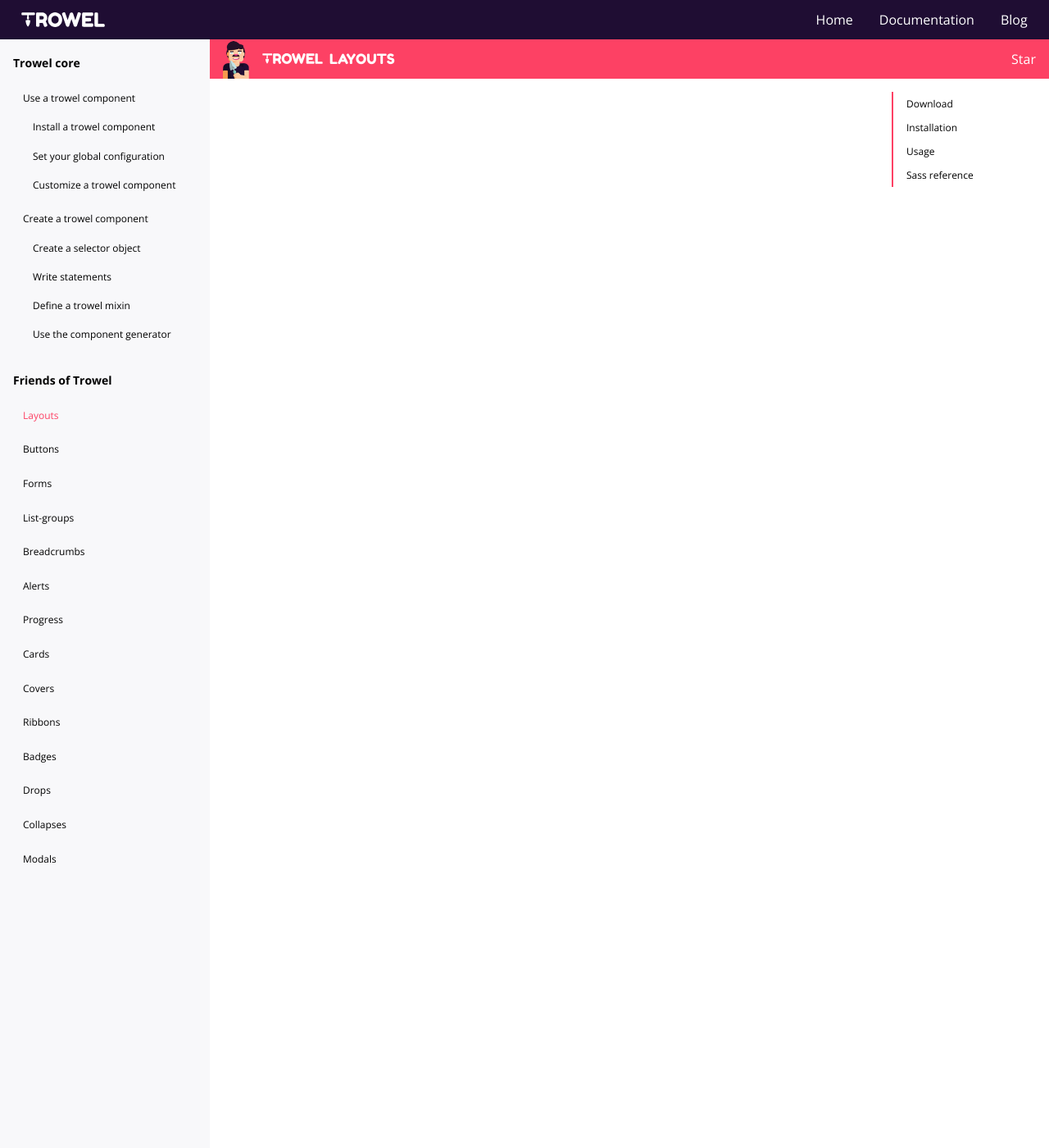
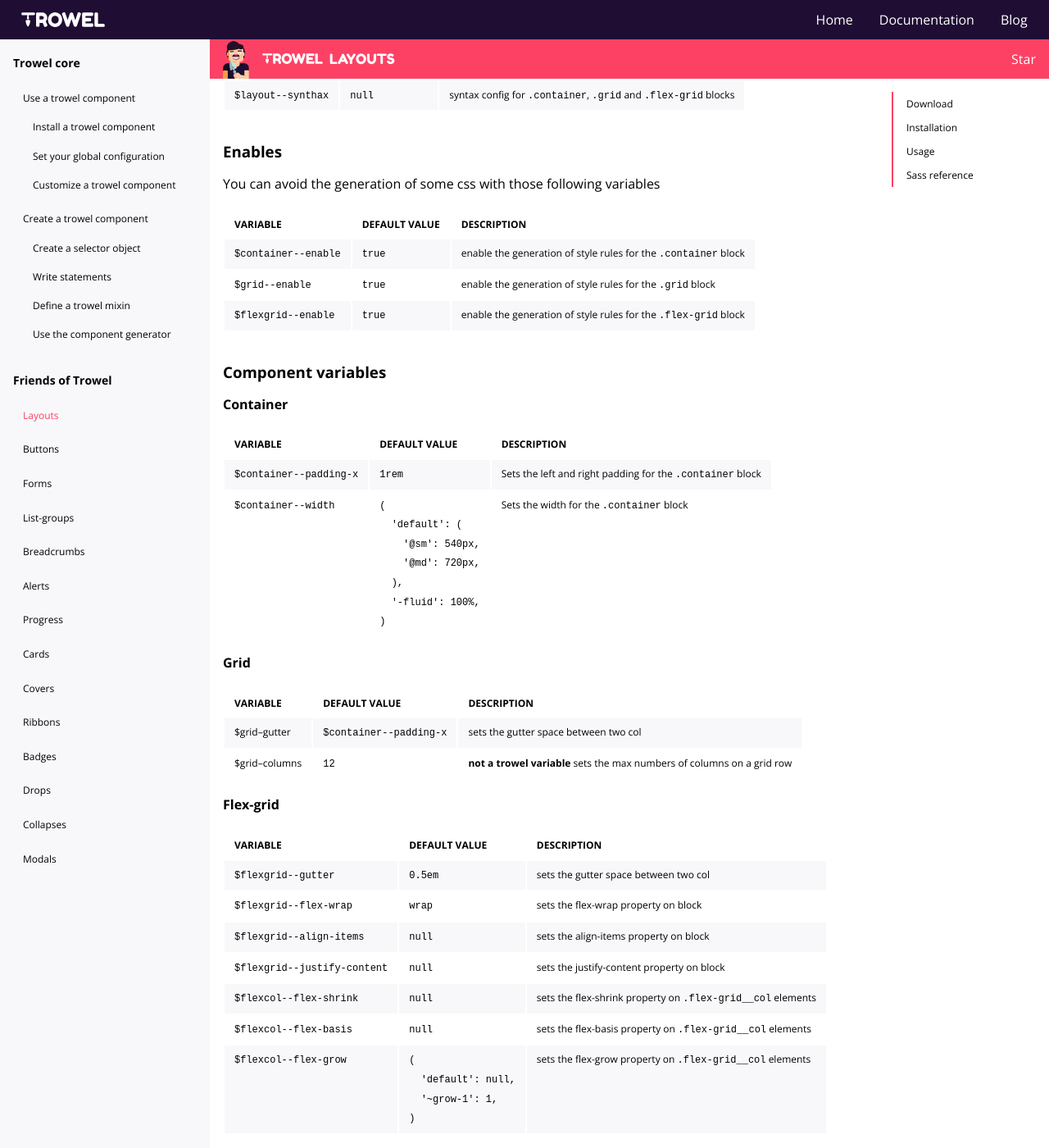
Before and after one commit to Trowel/trowel.github.io, a Jekyll site: the page built from pages/documentation/friends-of-trowel/layouts.md, in a window 1280 px wide and 1400 px high, scrolled down 1459 px. Shown: the whole window at 82% size. Built offline with Jekyll 4.4.1, drawn with Linux system fonts in a browser that asks for light colours.

Commit message:
sass reference documentation for layout component

```diff
--- a/pages/documentation/friends-of-trowel/layouts.md
+++ b/pages/documentation/friends-of-trowel/layouts.md
@@ -41,3 +41,49 @@ The main scss file to include to your main `.scss` file is located at the `./src
 ## Usage
 
 ## Sass reference
+
+### Syntax variables
+
+You can override the global syntax config for a specific component with the following variables
+
+| variable | default value | description |
+| -------- | ------------- | ----------- |
+| `$layout--synthax` | `null` | syntax config for `.container`, `.grid` and `.flex-grid` blocks |
+
+### Enables
+
+You can avoid the generation of some css with those following variables
+
+| variable | default value | description |
+| -------- | ------------- | ----------- |
+| `$container--enable` | `true` | enable the generation of style rules for the `.container` block |
+| `$grid--enable` | `true` | enable the generation of style rules for the `.grid` block |
+| `$flexgrid--enable` | `true` | enable the generation of style rules for the `.flex-grid` block |
+
+### Component variables
+
+#### Container
+
+| variable | default value | description |
+| -------- | ------------- | ----------- |
+| `$container--padding-x` | `1rem` | Sets the left and right padding for the `.container` block |
+| `$container--width` | <code>(<br>&nbsp;&nbsp;'default':&nbsp;(<br>&nbsp;&nbsp;&nbsp;&nbsp;'@sm':&nbsp;540px,<br>&nbsp;&nbsp;&nbsp;&nbsp;'@md':&nbsp;720px,<br>&nbsp;&nbsp;),<br>&nbsp;&nbsp;'-fluid': 100%,<br>)</code> | Sets the width for the `.container` block |
+
+#### Grid
+
+| variable | default value | description |
+| -------- | ------------- | ----------- |
+| $grid--gutter | `$container--padding-x` | sets the gutter space between two col |
+| $grid--columns | `12` | <strong>not a trowel variable</strong> sets the max numbers of columns on a grid row |
+
+#### Flex-grid
+
+| variable | default value | description |
+| -------- | ------------- | ----------- |
+| `$flexgrid--gutter` | `0.5em` | sets the gutter space between two col |
+| `$flexgrid--flex-wrap` | `wrap` | sets the flex-wrap property on block |
+| `$flexgrid--align-items` | `null` | sets the align-items property on block |
+| `$flexgrid--justify-content` | `null` | sets the justify-content property on block |
+| `$flexcol--flex-shrink` | `null` | sets the flex-shrink property on `.flex-grid__col` elements |
+| `$flexcol--flex-basis` | `null` | sets the flex-basis property on `.flex-grid__col` elements |
+| `$flexcol--flex-grow` | <code>(<br>&nbsp;&nbsp;'default':&nbsp;null,<br>&nbsp;&nbsp;'~grow-1':&nbsp;1,<br>)</code> | sets the flex-grow property on `.flex-grid__col` elements |
```
